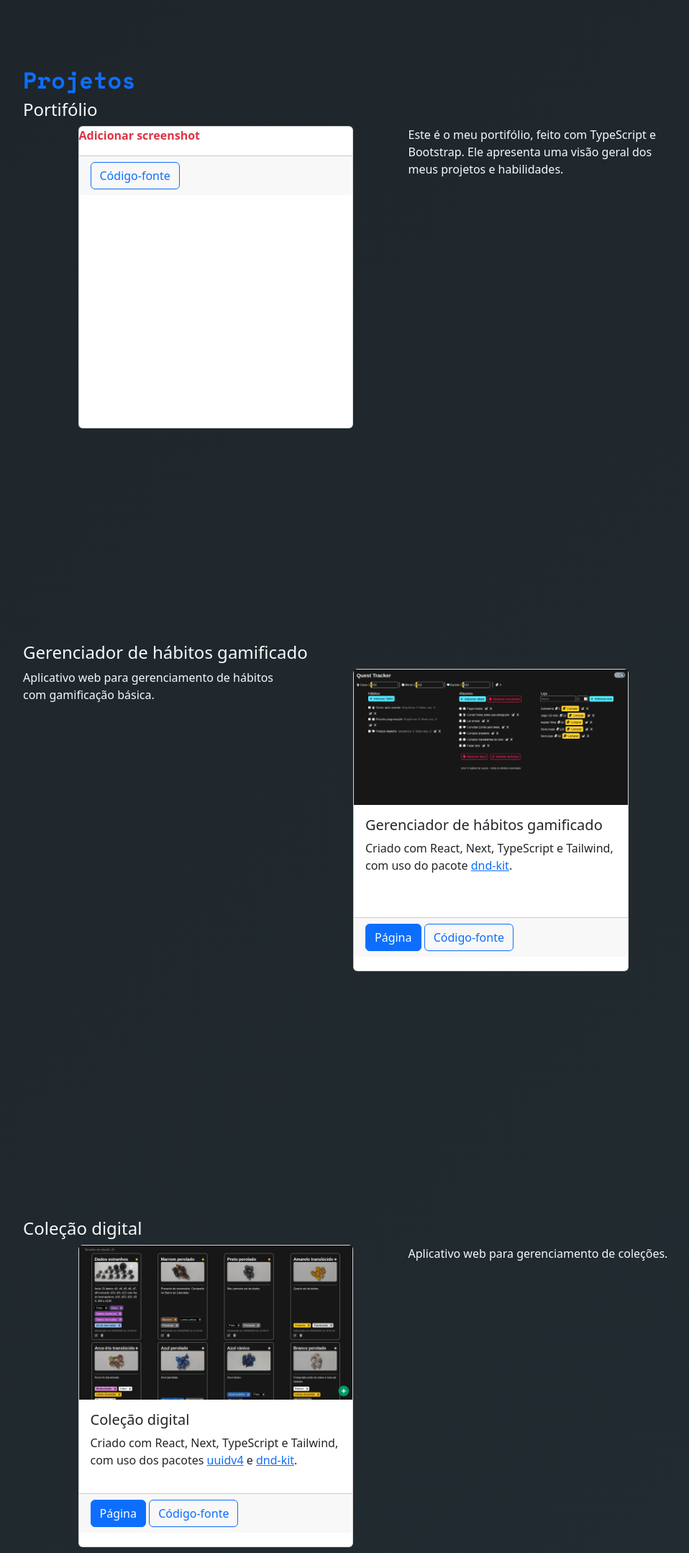
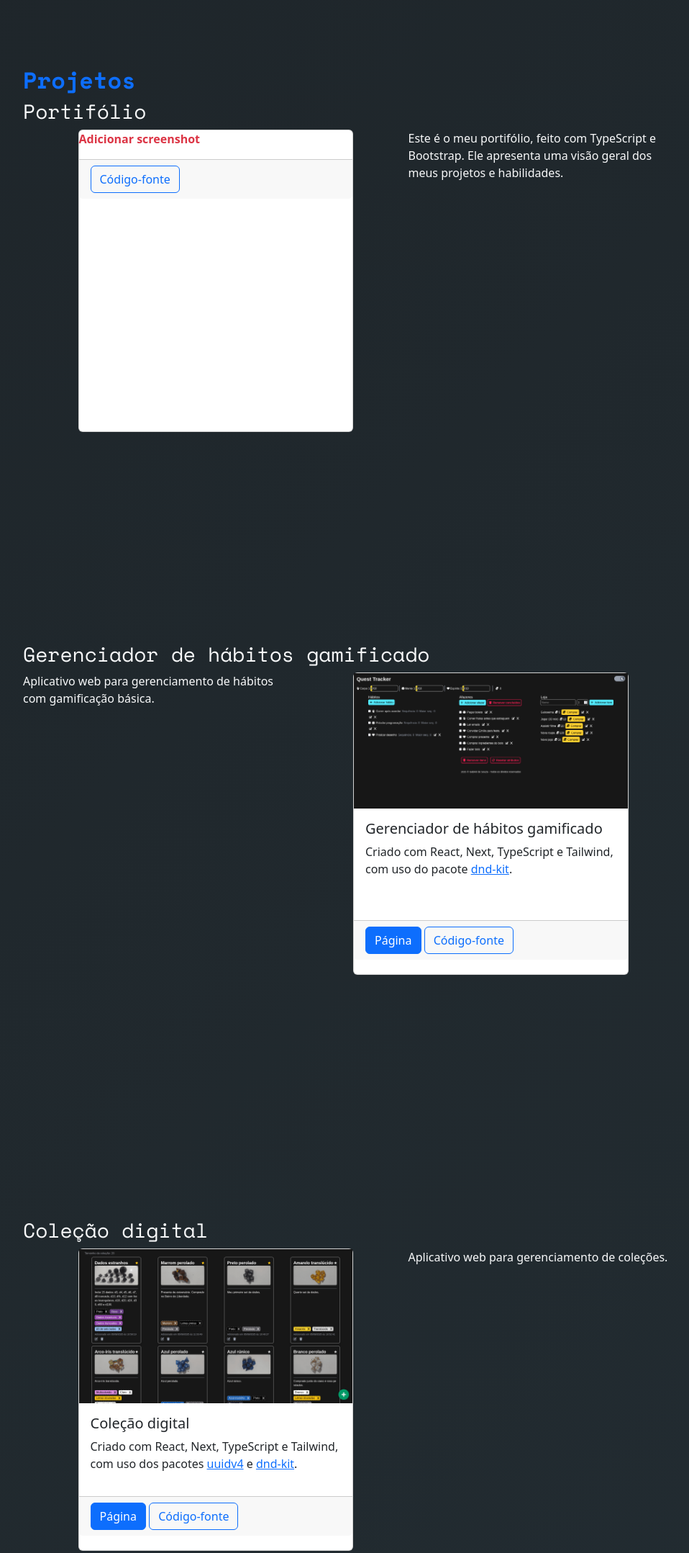
Before and after one commit to gab-souza-martins/portifolio-junior, a website: page index.html in a window 1280 px wide. Shown: the part 940-3097 px from the top of the page at 72% size, without its empty margins (149-1107 px from the left). Drawn offline with nearby package versions, Linux system fonts and the light colour scheme.

Commit message:
Headings h4 substituídos por h3 com a fonte Space Mono Regular

```diff
--- a/index.html
+++ b/index.html
@@ -148,7 +148,7 @@
          >
             <div class="scroll-section">
                <h2 class="space-mono-bold text-primary">Projetos</h2>
-               <h4>Portifólio</h4>
+               <h3 class="space-mono-regular">Portifólio</h3>
                <div class="d-flex flex-wrap justify-content-lg-between">
                   <p class="col-12 col-lg-5 order-lg-1">
                      Este é o meu portifólio, feito com TypeScript e Bootstrap.
@@ -179,7 +179,9 @@
             </div>
 
             <div class="scroll-section">
-               <h4>Gerenciador de hábitos gamificado</h4>
+               <h3 class="space-mono-regular">
+                  Gerenciador de hábitos gamificado
+               </h3>
                <div class="d-flex flex-wrap justify-content-lg-between">
                   <p class="col-12 col-lg-5">
                      Aplicativo web para gerenciamento de hábitos com
@@ -224,7 +226,7 @@
             </div>
 
             <div class="scroll-section">
-               <h4>Coleção digital</h4>
+               <h3 class="space-mono-regular">Coleção digital</h3>
                <div class="d-flex flex-wrap justify-content-lg-between">
                   <p class="col-12 col-lg-5 order-lg-1">
                      Aplicativo web para gerenciamento de coleções.
@@ -269,7 +271,7 @@
             </div>
 
             <div class="scroll-section">
-               <h4>Frontend Mentor</h4>
+               <h3 class="space-mono-regular">Frontend Mentor</h3>
                <div class="d-flex flex-wrap justify-content-lg-between">
                   <p class="col-12 col-lg-5 order-lg-0">
                      Estes projetos são soluções para desafios encontrados no
```
